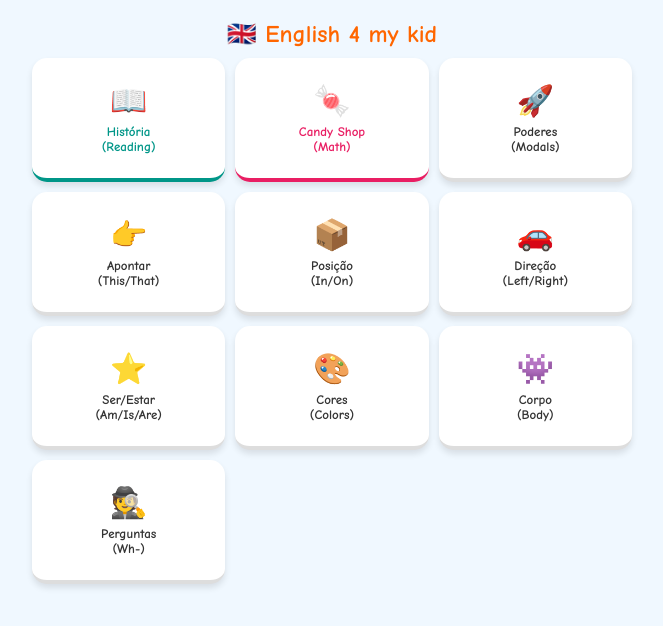
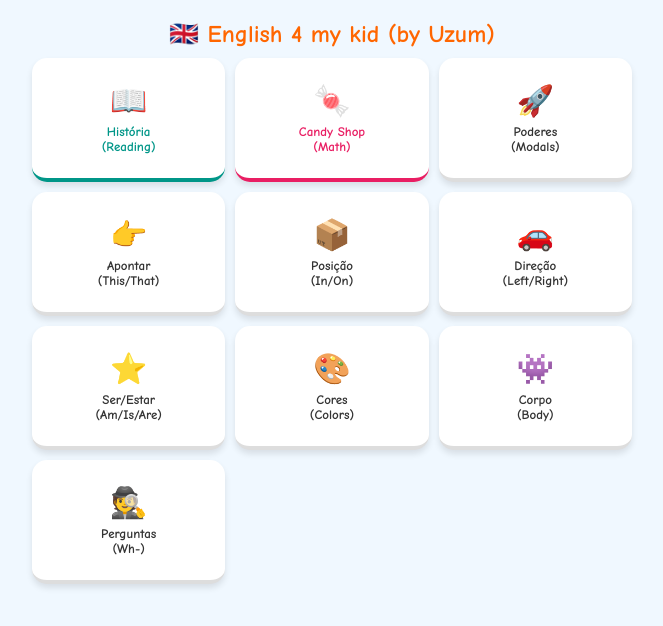
Before and after one commit to uzum81/english4mykid, a plain HTML site: page index.html in a window 1280 px wide. Shown: the whole page, without its empty margins (308-971 px from the left). Drawn offline with Linux system fonts and the light colour scheme.

Commit message:
Add files via upload

```diff
--- a/index.html
+++ b/index.html
@@ -117,7 +117,7 @@
 </head>
 <body>
 
-    <h1>🇬🇧 English 4 my kid</h1>
+    <h1>🇬🇧 English 4 my kid (by Uzum)</h1>
 
     <div id="main-menu" class="active">
         <div class="menu-grid">
```
